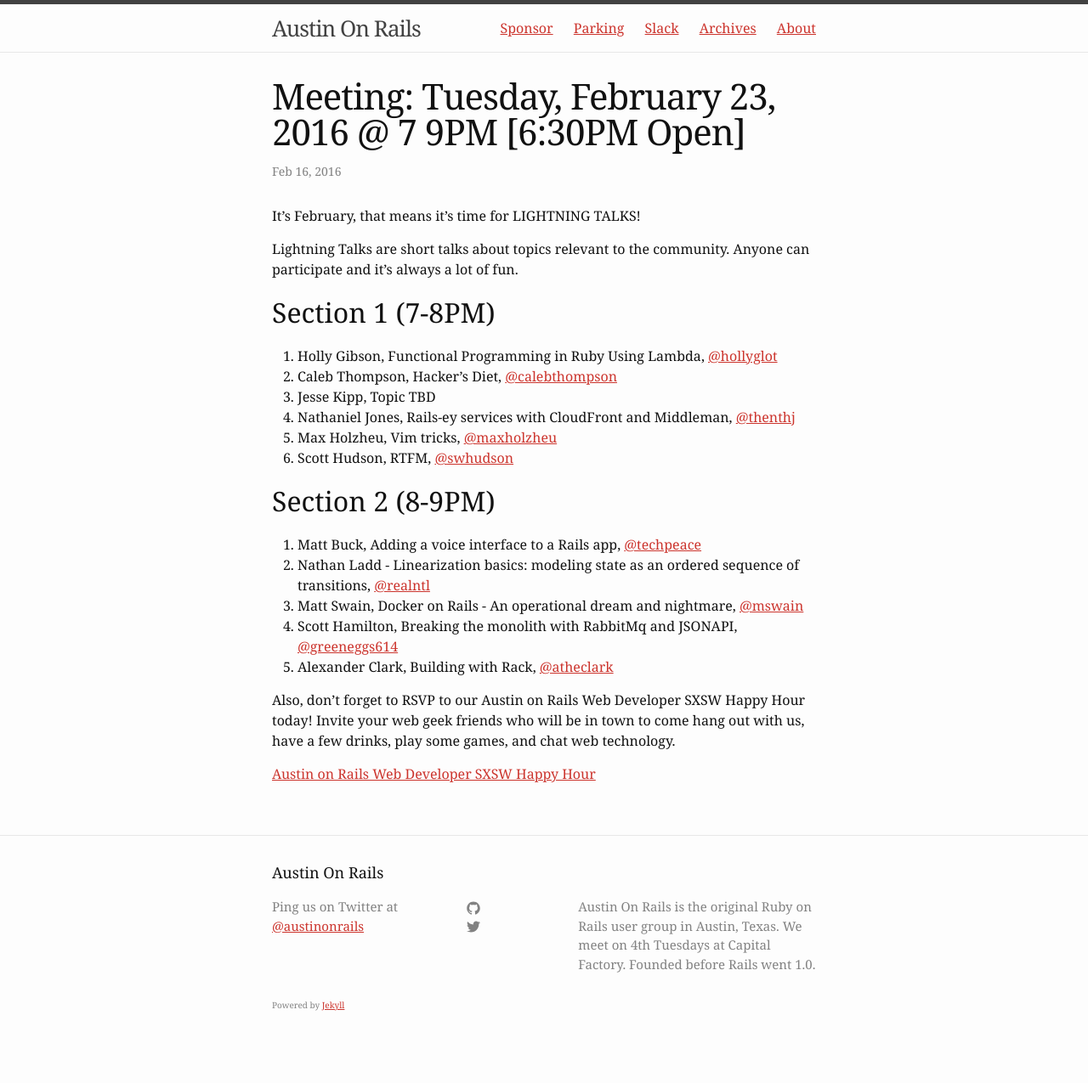
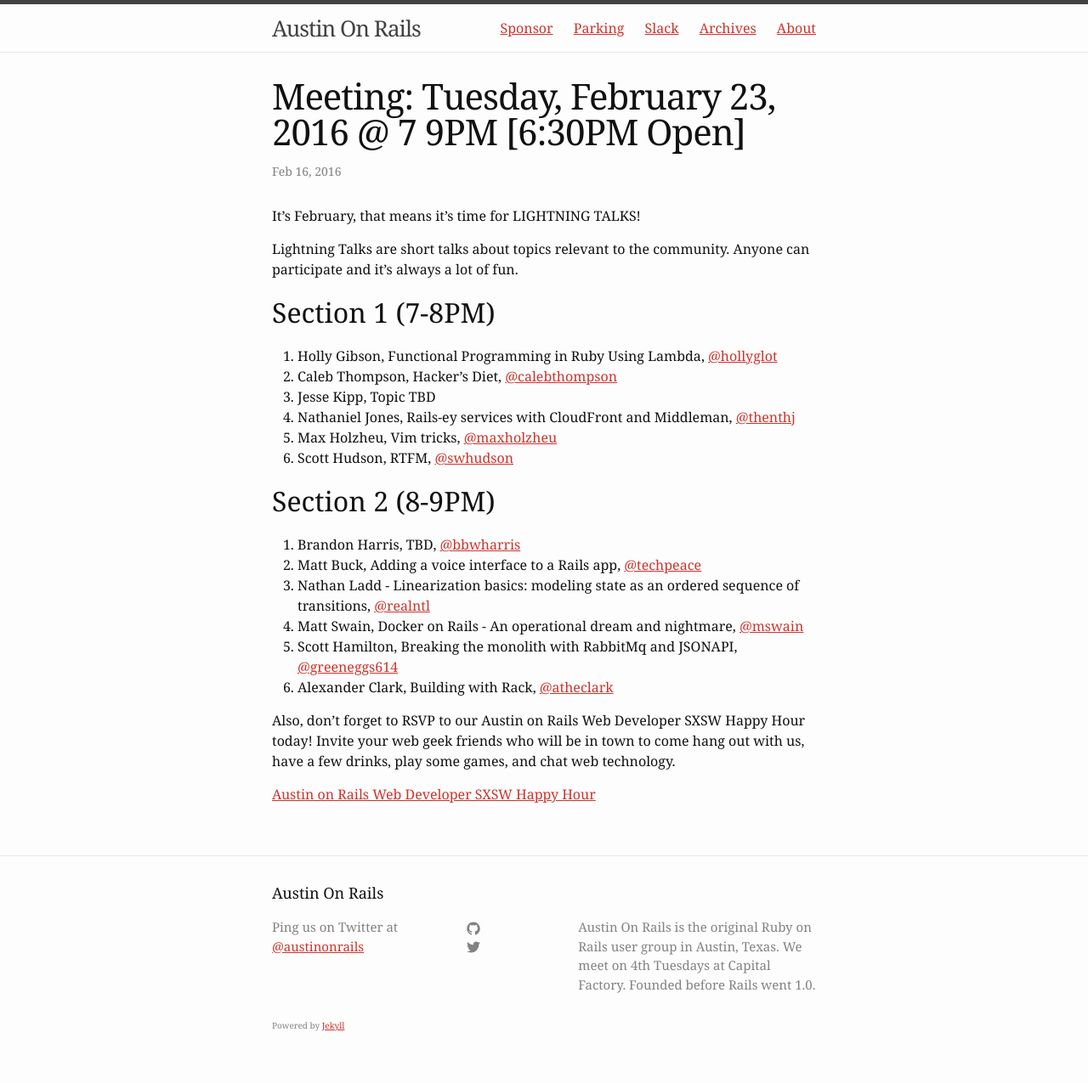
Before and after one commit to austinonrails/aor_meetings_blog, a Jekyll site: the page built from _posts/2016-02-16-meeting-tuesday-february-23-2016--7-9pm-630pm-open.md, in a window 1280 px wide. Shown: the whole page at 85% size. Built offline with Jekyll 4.4.1, drawn with Linux system fonts in a browser that asks for light colours; before the commit the page ends 1251 px from its top, so only the background shows below that.

Commit message:
Add @bbwharris

```diff
--- a/_posts/2016-02-16-meeting-tuesday-february-23-2016--7-9pm-630pm-open.md
+++ b/_posts/2016-02-16-meeting-tuesday-february-23-2016--7-9pm-630pm-open.md
@@ -19,12 +19,14 @@
 
 ## Section 2 (8-9PM)
 
+1. Brandon Harris, TBD, [@bbwharris](https://twitter.com/bbwharris)
 1. Matt Buck, Adding a voice interface to a Rails app, [@techpeace](https://twitter.com/techpeace)
 1. Nathan Ladd - Linearization basics: modeling state as an ordered sequence of transitions, [@realntl](https://twitter.com/realntl)
 1. Matt Swain, Docker on Rails - An operational dream and nightmare, [@mswain](https://twitter.com/mswain)
 1. Scott Hamilton, Breaking the monolith with RabbitMq and JSONAPI, [@greeneggs614](https://twitter.com/greeneggs614)
 1. Alexander Clark, Building with Rack, [@atheclark](https://twitter.com/atheclark)
 
+
 Also, don’t forget to RSVP to our Austin on Rails Web Developer SXSW Happy Hour today! Invite your web geek friends who will be in town to come hang out with us, have a few drinks, play some games, and chat web technology.
 
 [Austin on Rails Web Developer SXSW Happy Hour](https://austinonrails.ticketbud.com/sxsw-web-developer-happy-hour-2016-d34639587df6)
```
